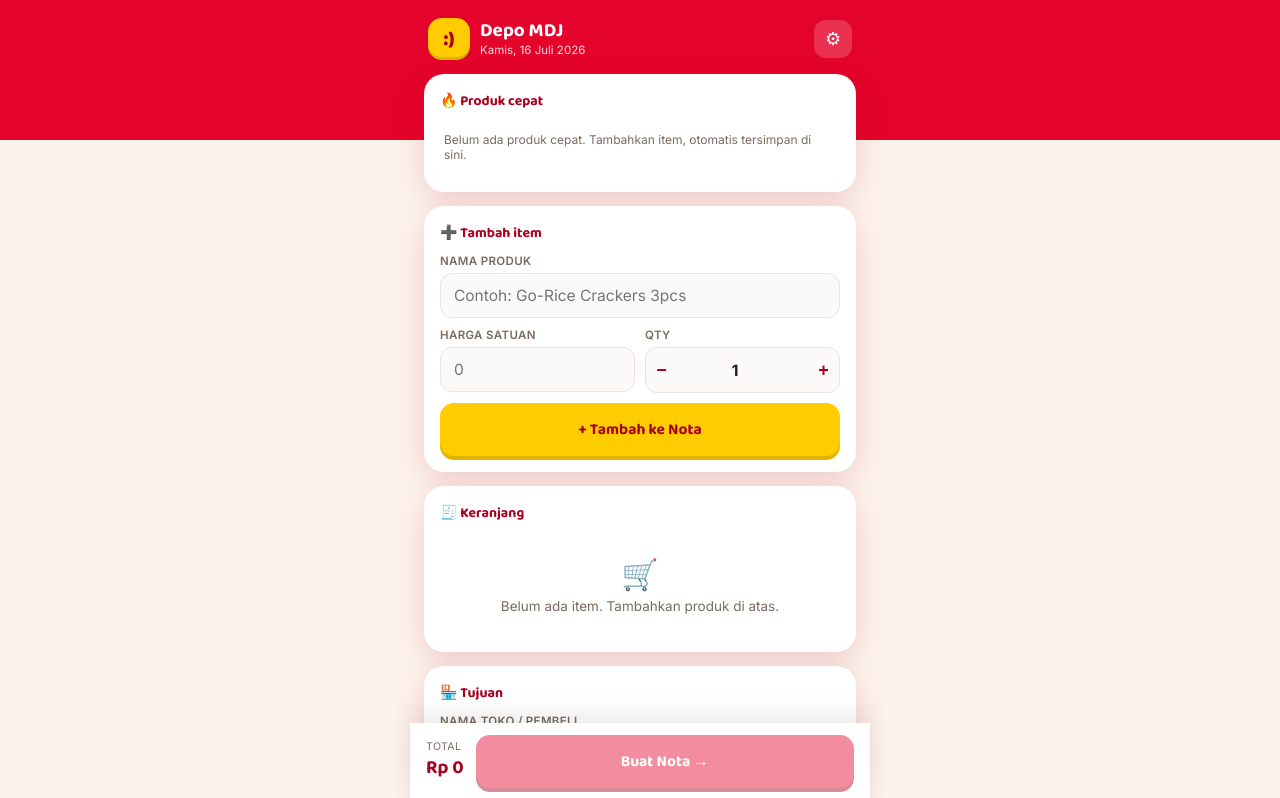
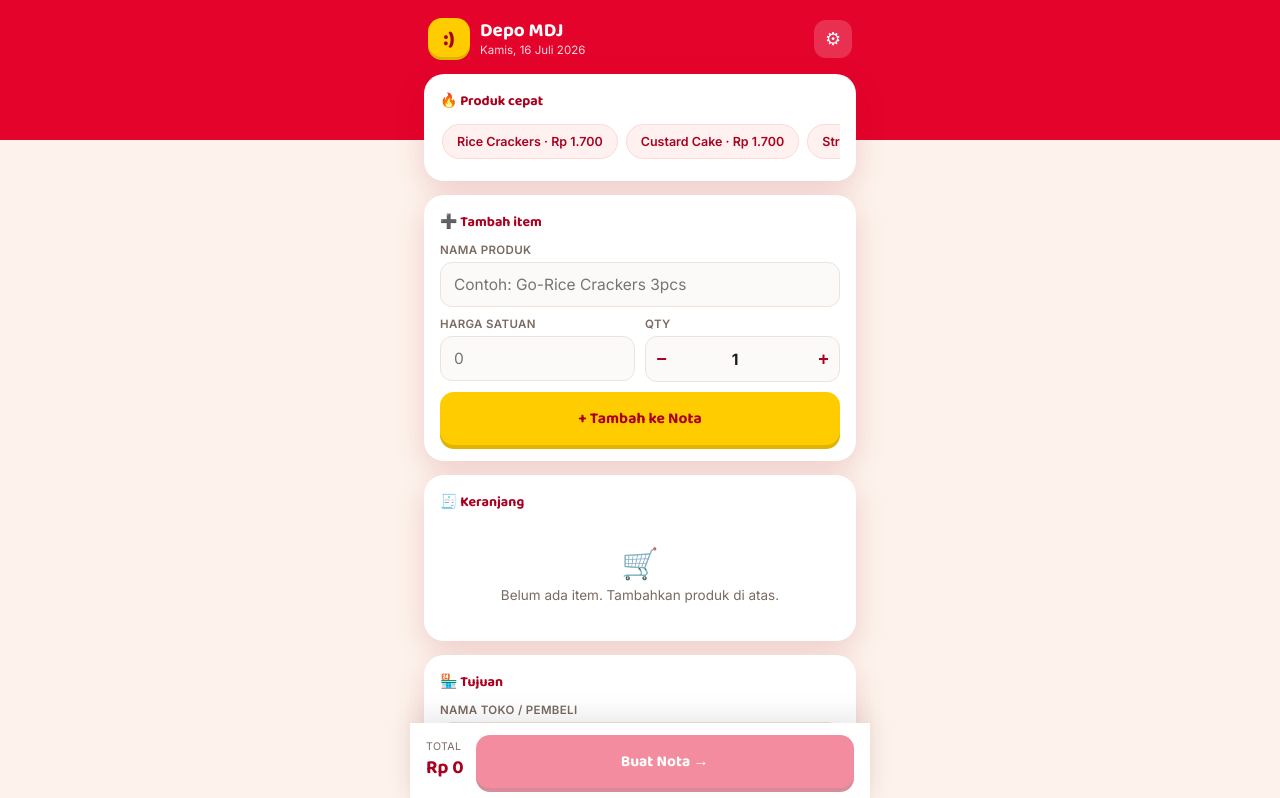
Before and after one commit to Blemnz/PenjualanTNY, a React (Vite) app: page / in a window 1280 px wide. Shown: the top 798 px of the page. Built offline with nearby package versions, Linux system fonts and the light colour scheme.

Commit message:
fix product

```diff
--- a/src/App.tsx
+++ b/src/App.tsx
@@ -49,10 +49,31 @@ function safeSet<T>(key: string, val: T): void {
 
 const DEFAULT_SALES = ["Ardiana", "Cahya", "Fauziah", "Riykan", "Sugiana"];
 
+const DEFAULT_PRODUCTS: Product[] = [
+  { name: 'Rice Crackers', harga: 1700, count: 0 },
+  { name: 'Custard Cake', harga: 1700, count: 0 },
+  { name: 'Strawberry Cake', harga: 1700, count: 0 },
+  { name: 'Cake Coklat', harga: 2500, count: 0 },
+  { name: 'Sachima', harga: 1700, count: 0 },
+  { name: 'Shaqima Brown Sugar', harga: 1700, count: 0 },
+  { name: 'Go-Bread Rasa Coklat', harga: 2600, count: 0 },
+  { name: 'Go-Bread Rasa Stroberi', harga: 2600, count: 0 },
+  { name: 'Go-Bread Rasa Custard', harga: 2600, count: 0 },
+  { name: 'Jeli Anggur', harga: 2500, count: 0 },
+  { name: 'Jeli Stroberi', harga: 2500, count: 0 },
+  { name: 'Jeli Mangga', harga: 2500, count: 0 },
+  { name: 'Jelly Milk Tea', harga: 2500, count: 0 },
+  { name: 'Crispy Rice Rasa Pedas', harga: 2100, count: 0 },
+  { name: 'Crispy Rice Rasa Ayam Pedas', harga: 2100, count: 0 }
+];
+
 export default function App() {
   // State variables
   const [cart, setCart] = useState<CartItem[]>([]);
-  const [products, setProducts] = useState<Product[]>(() => safeGet<Product[]>('nota_products', []));
+  const [products, setProducts] = useState<Product[]>(() => {
+    const local = safeGet<Product[]>('nota_products', []);
+    return local.length > 0 ? local : DEFAULT_PRODUCTS;
+  });
   const [settings, setSettings] = useState<Settings>(() => safeGet<Settings>('nota_settings', { depot: 'Depo MDJ', addr: '' }));
   const [counterMap, setCounterMap] = useState<CounterMap>(() => safeGet<CounterMap>('nota_counters', {}));
 
@@ -134,6 +155,14 @@ export default function App() {
     });
   };
 
+  const handleNameChange = (val: string) => {
+    setFName(val);
+    const match = products.find((p) => p.name.toLowerCase() === val.trim().toLowerCase());
+    if (match) {
+      setFHarga(String(match.harga));
+    }
+  };
+
   // Cart operations
   const addItem = () => {
     const name = fName.trim();
@@ -192,7 +221,7 @@ export default function App() {
   const getSortedChips = () => {
     return [...products]
       .sort((a, b) => (b.count || 0) - (a.count || 0))
-      .slice(0, 10);
+      .slice(0, 30);
   };
 
   const handleChipClick = (p: Product) => {
@@ -339,9 +368,15 @@ export default function App() {
                 type="text"
                 ref={nameInputRef}
                 value={fName}
-                onChange={(e) => setFName(e.target.value)}
+                onChange={(e) => handleNameChange(e.target.value)}
                 placeholder="Contoh: Go-Rice Crackers 3pcs"
+                list="product-suggestions"
               />
+              <datalist id="product-suggestions">
+                {products.map((p, i) => (
+                  <option key={i} value={p.name} />
+                ))}
+              </datalist>
             </div>
             <div className="row2">
               <div className="field">
```
